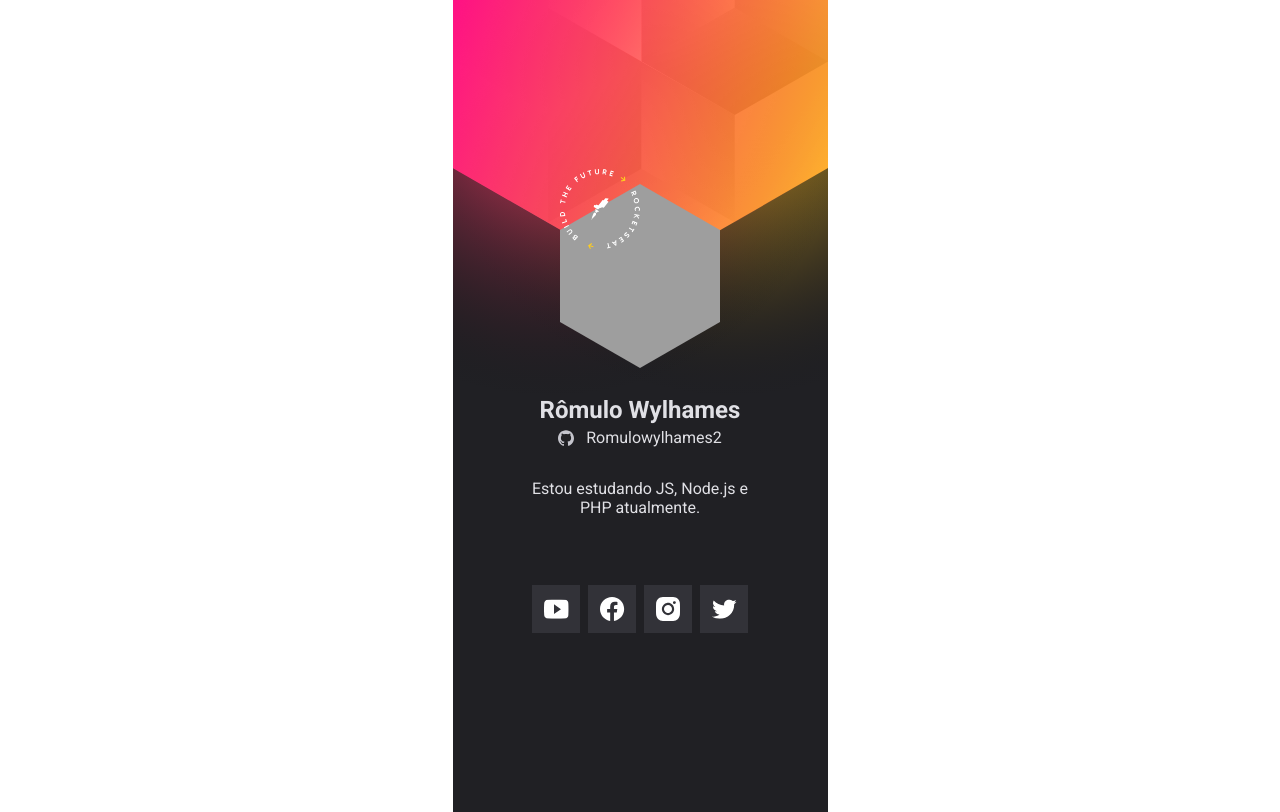
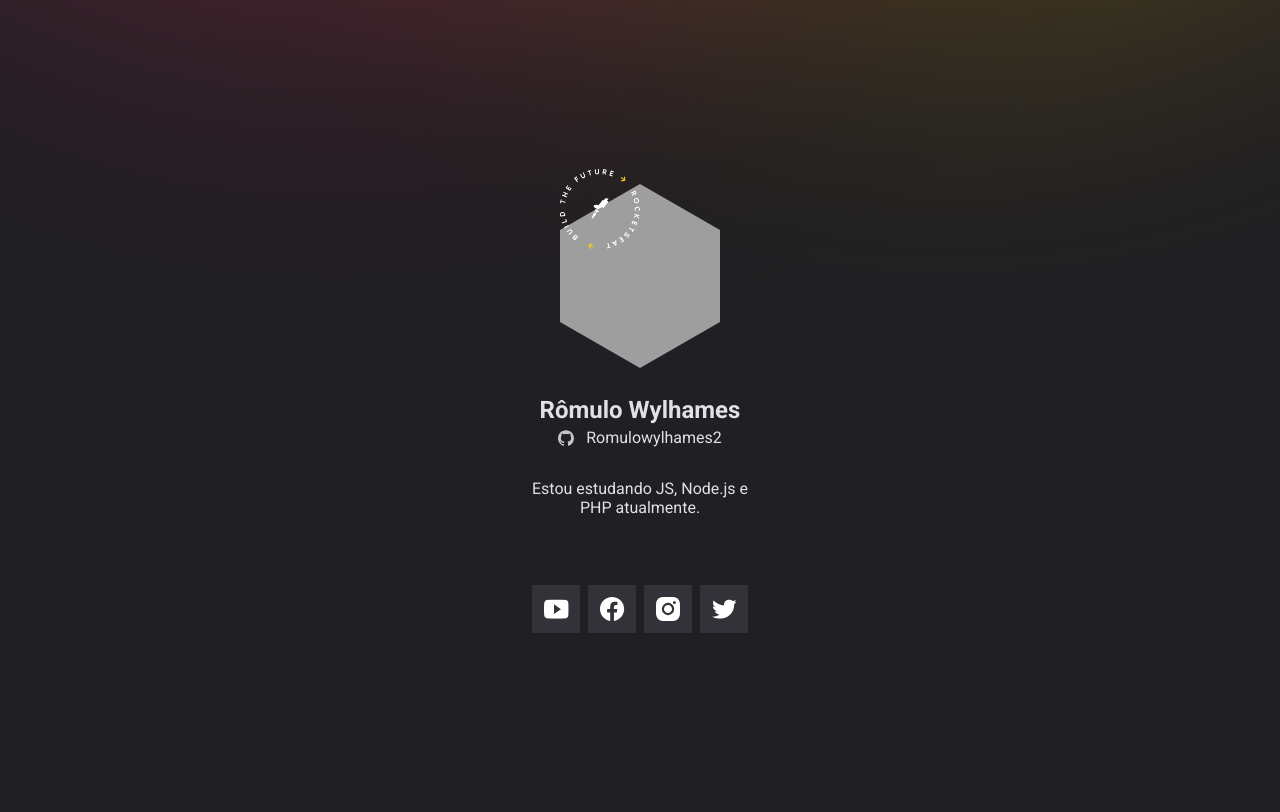
Before and after one commit to RomuloWylhames2/nlw-heat-crach-, a plain HTML site: page index.html in a window 1280 px wide. Drawn offline with Linux system fonts and the light colour scheme; no server answers; grey boxes are pictures that could not be loaded.

Commit message:
atualização do main

```diff
--- a/style.css
+++ b/style.css
@@ -18,9 +18,10 @@ body {
 }
 
 main {
-  background: url(images/background.svg);
-  width: 375px;
-  height: 812px;
+  background: url(images/background.svg) no-repeat center/cover;
+  width: 100vw;
+  min-height: 812px;
+  height: 100vh;
 }
 
 .container {
```
